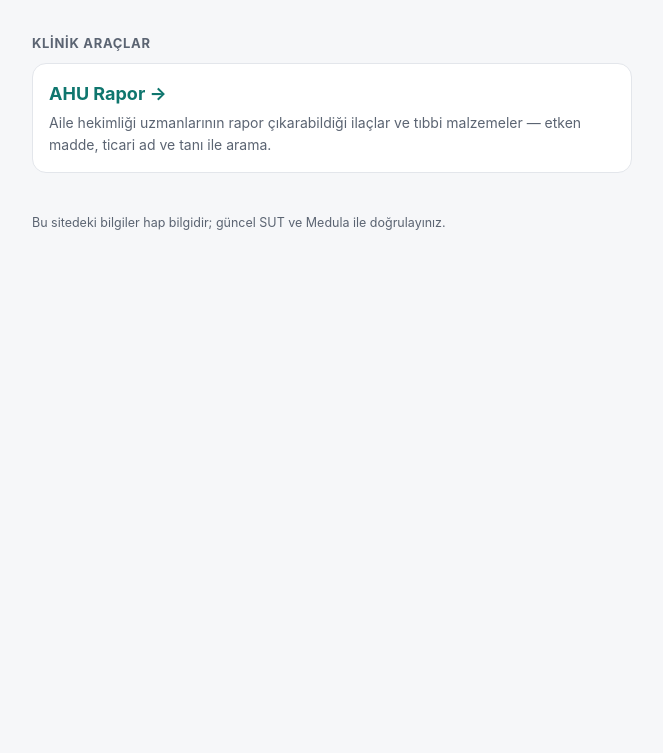
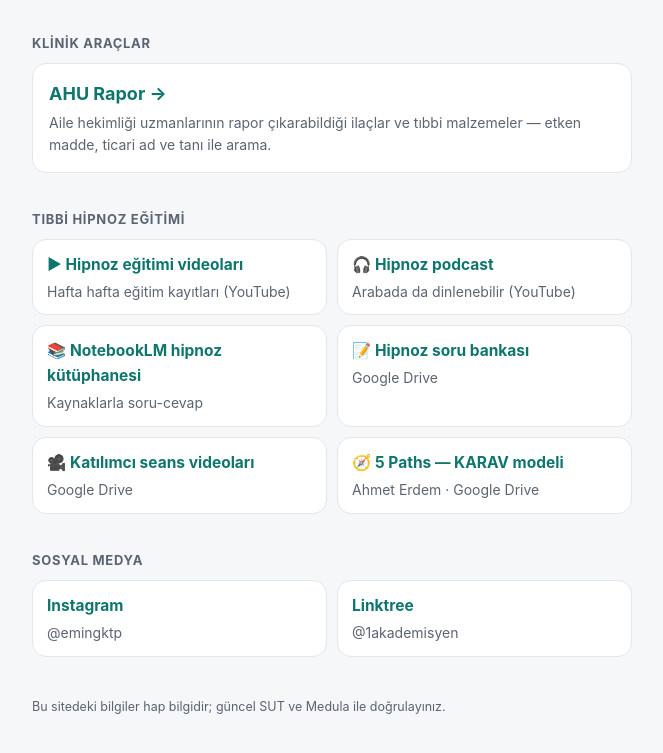
Before and after one commit to drmeg3861/emindoktor, a plain HTML site: page index.html in a window 1280 px wide. Shown: the part 123-876 px from the top of the page, without its empty margins (308-971 px from the left). Before the commit the page ends 800 px from the top, so only its background shows below. Drawn offline with Linux system fonts and the light colour scheme.

Commit message:
Ana sayfa: Linktree bağlantıları (hipnoz eğitimi, sosyal medya)
Co-Authored-By: Claude Opus 5.5 <noreply@anthropic.com>
Claude-Session: https://claude.ai/code/session_01N3UfF2UBymbg5T6nr43sVK

```diff
--- a/index.html
+++ b/index.html
@@ -14,6 +14,7 @@ h1{font-size:28px;margin:0}.sub{color:var(--mut);margin-top:4px}
 h2{font-size:13px;text-transform:uppercase;letter-spacing:.7px;color:var(--mut);margin:36px 0 10px}
 a.card{display:block;background:var(--card);border:1px solid var(--line);border-radius:14px;padding:16px;color:inherit;text-decoration:none}
 a.card:hover{border-color:var(--acc)}a.card b{font-size:18px;color:var(--acc)}a.card p{margin:4px 0 0;color:var(--mut);font-size:14px}
+.grid{display:grid;grid-template-columns:repeat(auto-fill,minmax(260px,1fr));gap:10px}a.card.sm{padding:12px 14px}a.card.sm b{font-size:15.5px}
 footer{margin-top:40px;font-size:12.5px;color:var(--mut)}
 </style>
 </head>
@@ -26,6 +27,20 @@ footer{margin-top:40px;font-size:12.5px;color:var(--mut)}
     <b>AHU Rapor →</b>
     <p>Aile hekimliği uzmanlarının rapor çıkarabildiği ilaçlar ve tıbbi malzemeler — etken madde, ticari ad ve tanı ile arama.</p>
   </a>
+  <h2>Tıbbi hipnoz eğitimi</h2>
+  <div class="grid">
+    <a class="card sm" href="https://www.youtube.com/playlist?list=PLTcyWLFRDMfc" target="_blank" rel="noopener"><b>▶ Hipnoz eğitimi videoları</b><p>Hafta hafta eğitim kayıtları (YouTube)</p></a>
+    <a class="card sm" href="https://www.youtube.com/playlist?list=PLV5lYZpj3PKw" target="_blank" rel="noopener"><b>🎧 Hipnoz podcast</b><p>Arabada da dinlenebilir (YouTube)</p></a>
+    <a class="card sm" href="https://notebooklm.link.google/EAbbp7xDvV2Z" target="_blank" rel="noopener"><b>📚 NotebookLM hipnoz kütüphanesi</b><p>Kaynaklarla soru-cevap</p></a>
+    <a class="card sm" href="https://drive.google.com/drive/folders/1sAeiqGvLeuwEbj7-vckyZ1PG1vwfW_Yo" target="_blank" rel="noopener"><b>📝 Hipnoz soru bankası</b><p>Google Drive</p></a>
+    <a class="card sm" href="https://drive.google.com/drive/folders/1FnGAZQZGIhoGJHPNDYXmS4alj4k4eRGi" target="_blank" rel="noopener"><b>🎥 Katılımcı seans videoları</b><p>Google Drive</p></a>
+    <a class="card sm" href="https://drive.google.com/drive/folders/1ebkHN6SLQJzEFWRZ8cWnlF8RjH_GEZjH" target="_blank" rel="noopener"><b>🧭 5 Paths — KARAV modeli</b><p>Ahmet Erdem · Google Drive</p></a>
+  </div>
+  <h2>Sosyal medya</h2>
+  <div class="grid">
+    <a class="card sm" href="https://www.instagram.com/emingktp" target="_blank" rel="noopener"><b>Instagram</b><p>@emingktp</p></a>
+    <a class="card sm" href="https://linktr.ee/drmeg38" target="_blank" rel="noopener"><b>Linktree</b><p>@1akademisyen</p></a>
+  </div>
   <footer>Bu sitedeki bilgiler hap bilgidir; güncel SUT ve Medula ile doğrulayınız.</footer>
 </main>
 </body>
```
